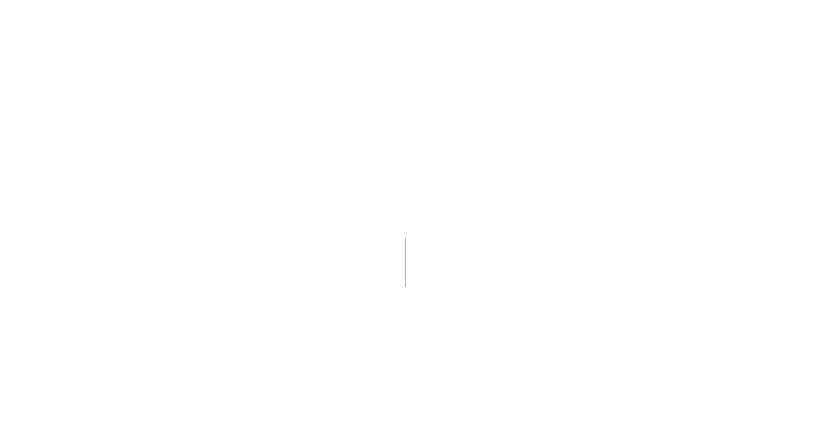
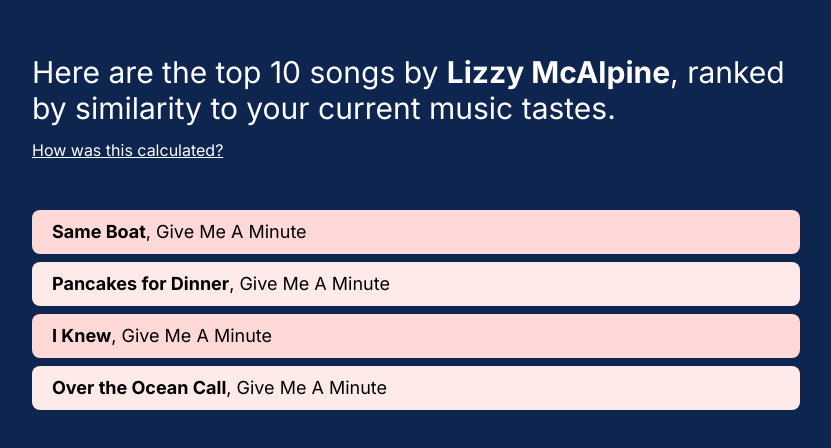
Before and after one commit to j-tan871/spotify-recommender, a Next.js app in the folder client/: page /output in a window 1280 px wide. Before the commit this address had no page. Shown: the part 138-586 px from the top of the page, without its empty margins (160-991 px from the left). Built offline with nearby package versions, Linux system fonts and the light colour scheme.

Commit message:
output page

```diff
--- a/client/components/Result.js
+++ b/client/components/Result.js
@@ -1,7 +1,7 @@
 export default function Result(props) {
   return (
-    <div className='bg-lightpink mt-2 rounded-lg px-3 py-1 md:px-5 md:py-2'>
-      <p className='text-base md:text-lg'>{props.name}</p>
+    <div className='bg-mediumpink even:bg-lightpink mt-2 rounded-lg px-3 py-1 md:px-5 md:py-2'>
+      <p className='text-sm md:text-lg'><span className='font-bold'>{props.main}</span>{props.album ? <span>,&nbsp;{props.album}</span> : null}</p>
     </div>
   )
 }
--- /dev/null
+++ b/client/pages/output.js
@@ -0,0 +1,25 @@
+import Head from 'next/head';
+
+import Result from '../components/Result';
+
+export default function Output(props) {
+  return (
+    <div className='bg-darkblue h-screen'>
+      <Head>
+        <title>Explorify</title>
+        <link rel='preconnect' href='https://fonts.gstatic.com' />
+        <link href="https://fonts.googleapis.com/css2?family=Inter:wght@400;600;700;800&display=swap" rel="stylesheet" />
+      </Head>
+      <main>
+        <div className='max-w-6xl p-12 md:p-24 lg:p-48'>
+          <h3>Here are the top 10 songs by <span className='font-bold'>Lizzy McAlpine</span>, ranked by similarity to your current music tastes.</h3>
+          <p className='text-white underline mb-5 md:mb-12'>How was this calculated?</p>
+          <Result main='Same Boat' album='Give Me A Minute' />
+          <Result main='Pancakes for Dinner' album='Give Me A Minute' />
+          <Result main='I Knew' album='Give Me A Minute' />
+          <Result main='Over the Ocean Call' album='Give Me A Minute' />
+        </div>
+      </main>
+    </div>
+  )
+}
--- a/client/tailwind.config.js
+++ b/client/tailwind.config.js
@@ -27,7 +27,9 @@ module.exports = {
     }
   },
   variants: {
-    extend: {},
+    extend: {
+      backgroundColor: ['even'],
+    },
   },
   plugins: [],
 }
```
